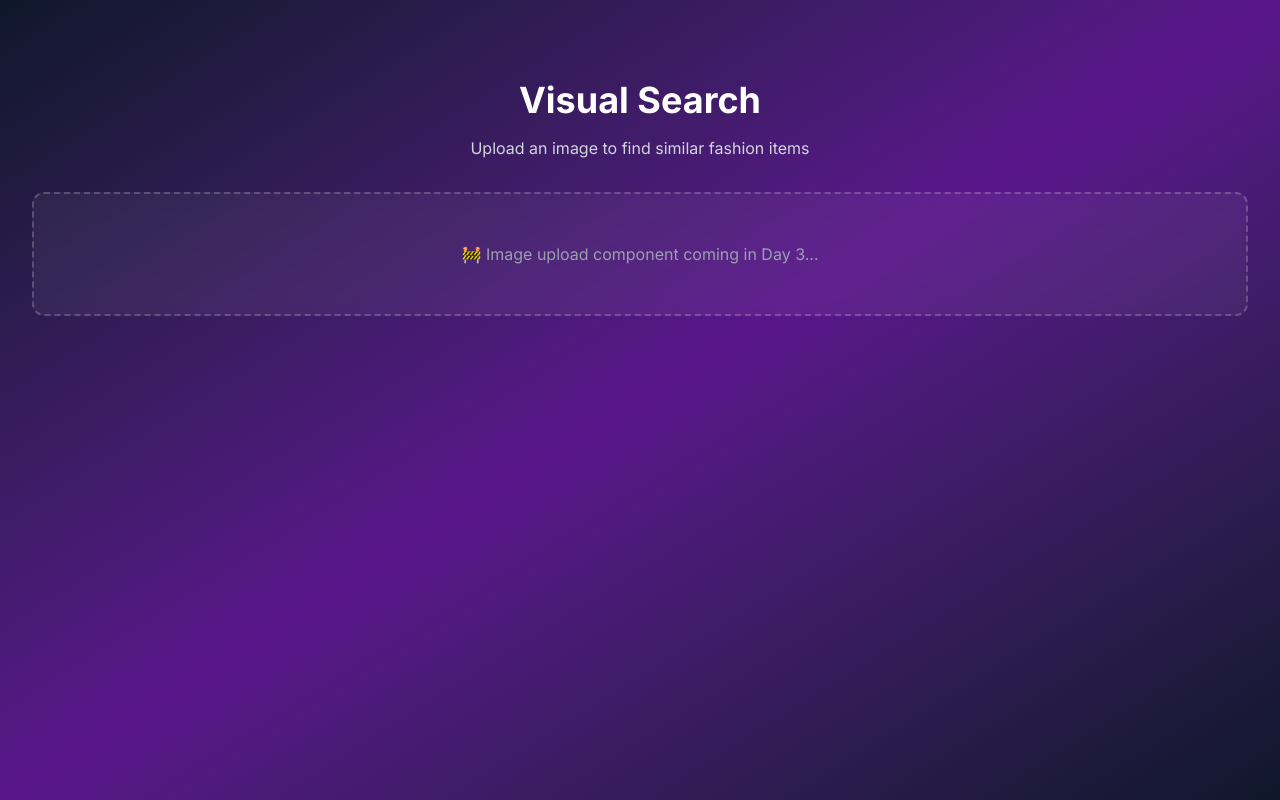
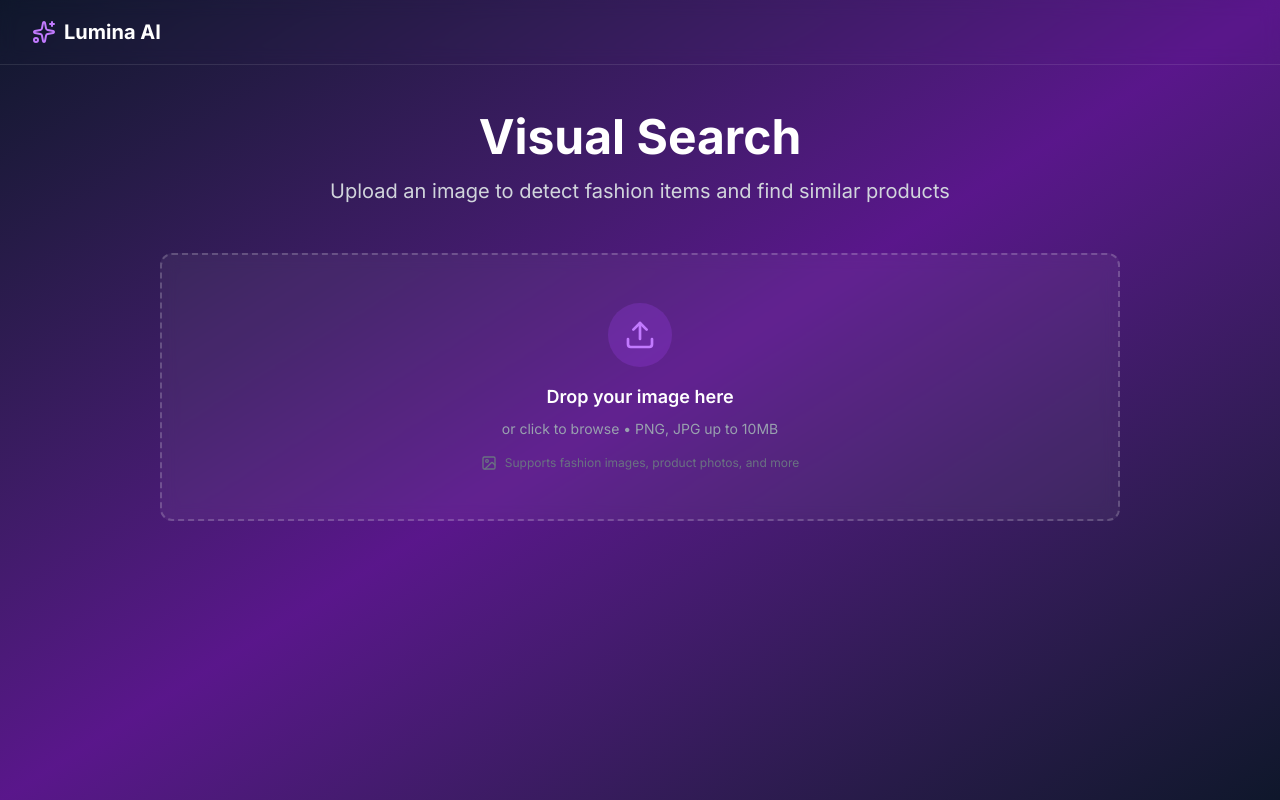
Before and after one commit to AB0204/Lumina-AI, a Next.js app in the folder frontend/: page /search in a window 1280 px wide. Built offline with nearby package versions, Linux system fonts and the light colour scheme.

Commit message:
feat: integrate image upload with object detection API

```diff
--- a/frontend/app/search/page.tsx
+++ b/frontend/app/search/page.tsx
@@ -1,21 +1,113 @@
+'use client';
+
+import { useState } from 'react';
+import { Sparkles, Loader2 } from 'lucide-react';
+import Link from 'next/link';
+import { ImageUpload } from '@/components/search/image-upload';
+import { apiClient } from '@/lib/api-client';
+import type { DetectionResult } from '@/types/api';
+
 export default function SearchPage() {
+    const [isDetecting, setIsDetecting] = useState(false);
+    const [results, setResults] = useState<DetectionResult[]>([]);
+    const [error, setError] = useState<string | null>(null);
+
+    const handleImageSelect = async (file: File) => {
+        setIsDetecting(true);
+        setError(null);
+        setResults([]);
+
+        try {
+            const response = await apiClient.detectObjects(file);
+            setResults(response.detections || []);
+        } catch (err) {
+            setError('Failed to detect objects. Please try again.');
+            console.error(err);
+        } finally {
+            setIsDetecting(false);
+        }
+    };
+
     return (
         <div className="min-h-screen bg-gradient-to-br from-slate-900 via-purple-900 to-slate-900">
-            <div className="max-w-7xl mx-auto px-4 sm:px-6 lg:px-8 py-20">
-                <div className="text-center">
-                    <h1 className="text-4xl font-bold text-white mb-4">
+            {/* Navigation */}
+            <nav className="border-b border-white/10 backdrop-blur-sm">
+                <div className="max-w-7xl mx-auto px-4 sm:px-6 lg:px-8">
+                    <div className="flex justify-between items-center h-16">
+                        <Link href="/" className="flex items-center gap-2">
+                            <Sparkles className="w-6 h-6 text-purple-400" />
+                            <span className="text-xl font-bold text-white">Lumina AI</span>
+                        </Link>
+                    </div>
+                </div>
+            </nav>
+
+            {/* Main Content */}
+            <main className="max-w-5xl mx-auto px-4 sm:px-6 lg:px-8 py-12">
+                <div className="text-center mb-12">
+                    <h1 className="text-4xl md:text-5xl font-bold text-white mb-4">
                         Visual Search
                     </h1>
-                    <p className="text-gray-300 mb-8">
-                        Upload an image to find similar fashion items
+                    <p className="text-xl text-gray-300">
+                        Upload an image to detect fashion items and find similar products
                     </p>
-                    <div className="bg-white/5 backdrop-blur-sm border-2 border-dashed border-white/20 rounded-xl p-12">
-                        <p className="text-gray-400">
-                            🚧 Image upload component coming in Day 3...
-                        </p>
+                </div>
+
+                {/* Upload Section */}
+                <div className="mb-12">
+                    <ImageUpload onImageSelect={handleImageSelect} />
+                </div>
+
+                {/* Loading State */}
+                {isDetecting && (
+                    <div className="flex flex-col items-center justify-center py-12">
+                        <Loader2 className="w-12 h-12 text-purple-400 animate-spin mb-4" />
+                        <p className="text-gray-300">Analyzing image with Owlv2...</p>
                     </div>
-                </div>
-            </div>
+                )}
+
+                {/* Error State */}
+                {error && (
+                    <div className="p-6 bg-red-500/10 border border-red-500/20 rounded-xl">
+                        <p className="text-red-400 text-center">{error}</p>
+                    </div>
+                )}
+
+                {/* Results */}
+                {results.length > 0 && (
+                    <div className="space-y-6">
+                        <h2 className="text-2xl font-bold text-white">
+                            Detected Items ({results.length})
+                        </h2>
+
+                        <div className="grid md:grid-cols-2 gap-4">
+                            {results.map((result, index) => (
+                                <div
+                                    key={index}
+                                    className="p-6 bg-white/5 backdrop-blur-sm border border-white/10 rounded-xl hover:border-purple-500/50 transition-colors"
+                                >
+                                    <div className="flex justify-between items-start mb-3">
+                                        <h3 className="text-lg font-semibold text-white capitalize">
+                                            {result.label}
+                                        </h3>
+                                        <span className="px-3 py-1 bg-purple-500/20 text-purple-300 rounded-full text-sm font-medium">
+                                            {(result.score * 100).toFixed(1)}%
+                                        </span>
+                                    </div>
+
+                                    <div className="text-sm text-gray-400 space-y-1">
+                                        <p>Position: ({result.box.xmin}, {result.box.ymin})</p>
+                                        <p>
+                                            Size: {(result.box.xmax - result.box.xmin).toFixed(0)} × {' '}
+                                            {(result.box.ymax - result.box.ymin).toFixed(0)}
+                                        </p>
+                                    </div>
+                                </div>
+                            ))}
+                        </div>
+                    </div>
+                )}
+            </main>
         </div>
     );
 }
```
